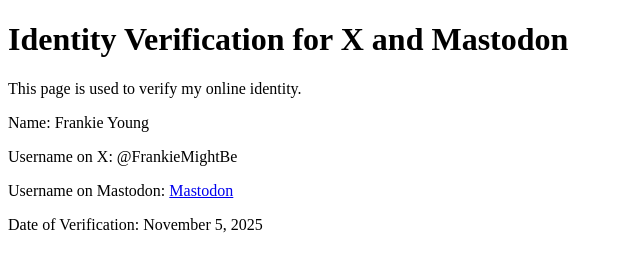
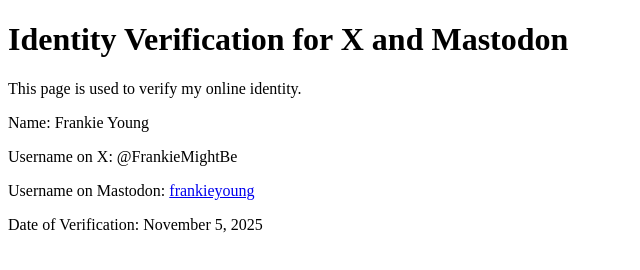
Before and after one commit to ForteFrankie/identity-verification, a plain HTML site: page index.html in a window 1280 px wide. Shown: the full height of the page, 0-640 px from the left. Drawn offline with Linux system fonts and the light colour scheme.

Commit message:
Corrected typo

```diff
--- a/index.html
+++ b/index.html
@@ -10,7 +10,7 @@
     <p>This page is used to verify my online identity.</p>
     <p>Name: Frankie Young</p>
     <p>Username on X: @FrankieMightBe</p>
-    <p>Username on Mastodon: <a rel="me" href="https://gaygeek.social/@frankieyoung">Mastodon</a></p>
+    <p>Username on Mastodon: <a rel="me" href="https://gaygeek.social/@frankieyoung">frankieyoung</a></p>
     <p>Date of Verification: November 5, 2025</p>
 </body>
 </html>
```
